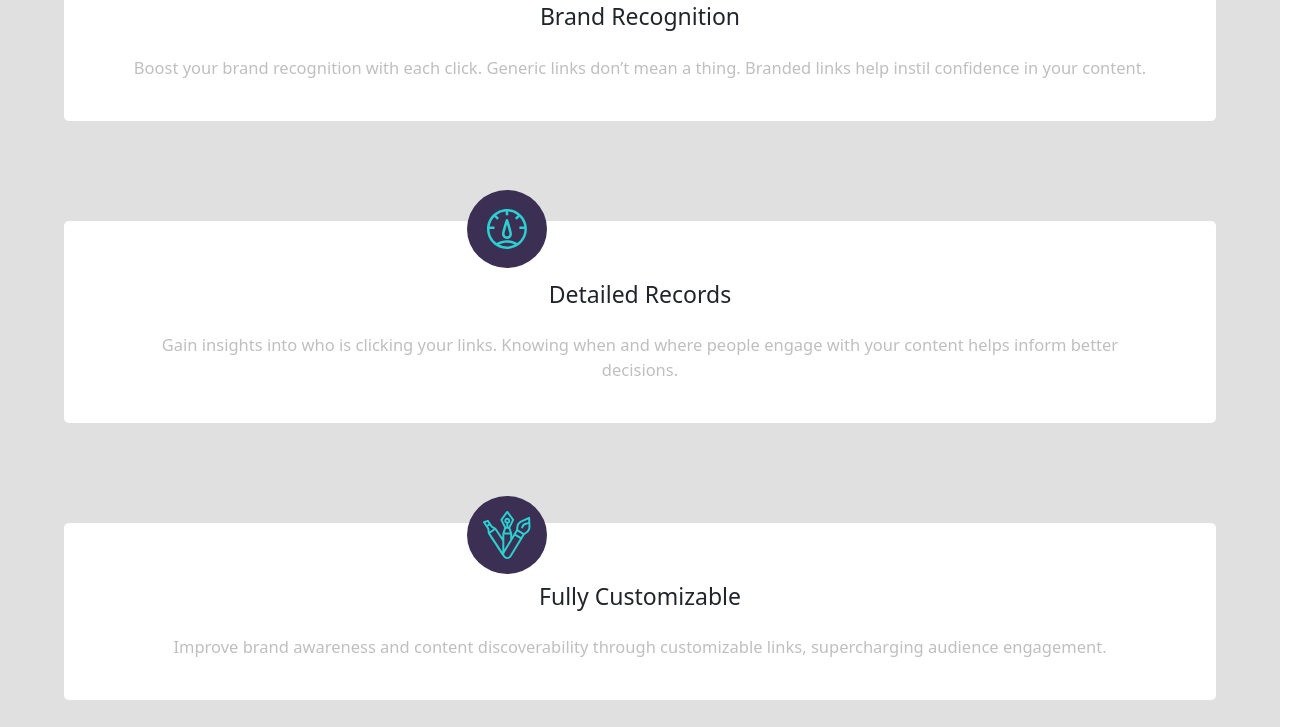
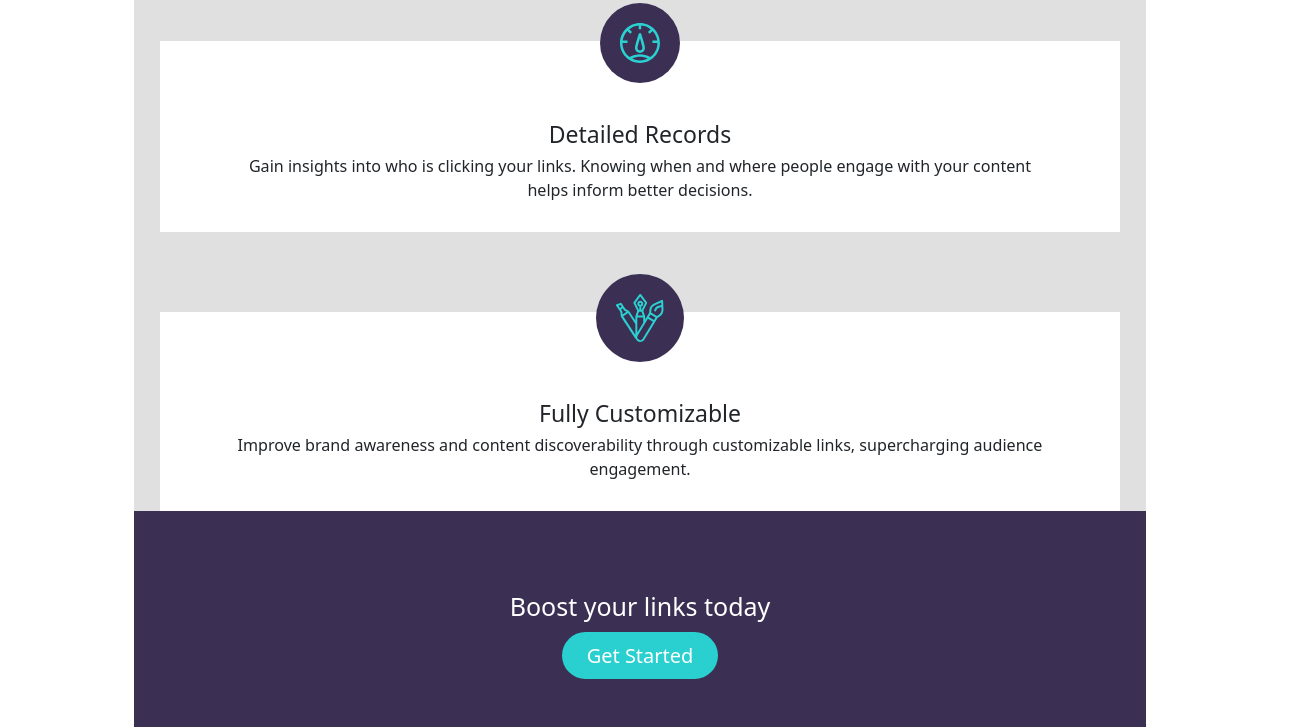
Before and after one commit to PiperRc/Link-Shortener, a plain HTML site: page index.html in a window 1280 px wide. Shown: the part 1599-2326 px from the top of the page, 1310 px wide, since content can reach past the window. Drawn offline with nearby package versions, Linux system fonts and the light colour scheme.

Commit message:
Update style.css

```diff
--- a/style.css
+++ b/style.css
@@ -7,7 +7,6 @@
                 }
 
                 main {
-
                     display: flex;
                     flex-direction: column;
                     align-items: center;
@@ -99,9 +98,7 @@
                 /*  */
 
                 .hero-img img {
-                    width: 140%;
-                    position: relative;
-                    left: 1rem;
+                    width: 100%;
                 }
 
                 .hero-img-removed {
@@ -113,7 +110,7 @@
                 header h1 {
                     text-align: center;
                     font-size: 4rem;
-                    padding-top: 0rem;
+                    padding-top: 2rem;
                 }
 
                 header p {
@@ -209,6 +206,7 @@
                     color: var(--gray);
                     font-weight: 500;
                 }
+                /*  */
 
                 .features {
                     display: flex;
@@ -218,16 +216,34 @@
                     width: 100%;
                 }
 
-                .brand {
-                    margin-bottom: 20rem;
+                .brand,
+                .detailed,
+                .custom {
+                    display: flex;
+                    flex-direction: column;
+                    align-items: center;
+                    width: 95%;
+                    background-color: white;
+                    padding-bottom: 2rem;
+                    margin-bottom: 8rem;
                 }
 
-                .features .brand,
-                .features .detailed,
-                .features .custom {
-                    /* border: 1px solid red; */
-                    background-color: white;
-                    border-radius: .5rem;
+                .custom {
+                    margin-bottom: 0;
+                }
+
+                .image-container {
+                    padding: 2rem;
+                    border-radius: 50%;
+                    background-color: var(--dviolet);
+                    position: relative;
+                    top: -3.8rem;
+                }
+
+                .brand-content,
+                .detailed-content,
+                .custom-content {
+                    width: 85%;
                 }
 
                 .features h2,
@@ -237,61 +253,12 @@
 
                 .features h2 {
                     font-size: 2.3rem;
-                    padding-top: 6rem;
-                    padding-bottom: 2rem;
                 }
 
                 .features p {
-                    font-size: 1.65rem;
-                    color: var(--gray);
+                    font-size: 1.61rem;
                 }
-
-                .features div {
-                    margin-bottom: 3rem;
-                    width: 90%;
-                }
-
-                .features .brand,
-                .features .detailed {
-                    margin-bottom: 10rem;
-                }
-
-                .brand,
-                .detailed,
-                .custom {
-                    display: flex;
-                    flex-direction: column;
-                    align-items: center;
-                }
-
-                .brand,
-                .detailed,
-                .custom {
-                    position: relative;
-                }
-
-                .brand .image-container,
-                .detailed .image-container,
-                .custom .image-container {
-                    position: absolute;
-                    background-color: var(--dviolet);
-                    text-align: center;
-                    width: 8rem;
-                    padding: 2rem;
-                    border-radius: 50%;
-                    /* top: -4rem;
-                    left: 10rem; */
-                    top: -15%;
-                    left: 35%;
-                }
-
-                .detailed .image-container {
-                    padding: 1.9rem;
-                }
-
-                .custom .image-container {
-                    padding: 1.5rem;
-                }
+                /*  */
 
                 .boost {
                     background-color: var(--dviolet);
@@ -368,9 +335,3 @@
                 .social-media-links img {
                     width: 1.5rem;
                 }
-
-                @media screen and (min-width:768px) {
-                    main {
-                        min-width: 100%;
-                    }
-                }
```
